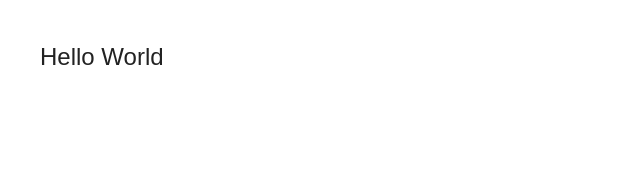
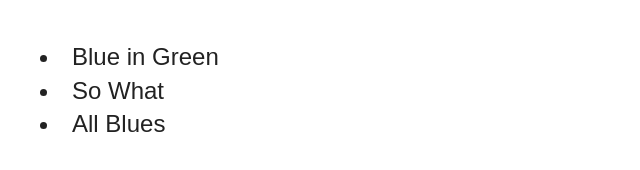
Before and after one commit to brokerstir/total-backbone, a plain HTML site: page index.html in a window 1280 px wide. Shown: the whole page, without its empty margins (0-640 px from the left). Drawn offline with Linux system fonts and the light colour scheme.

Commit message:
pass collection to a view

```diff
--- a/index.html
+++ b/index.html
@@ -15,7 +15,7 @@
     </head>
     <body>
 
-        <div id="container"></div>
+        <div id="songs"></div>
 
         <script src="js/lib/jquery-min.js"></script>
         <script src="js/lib/underscore-min.js"></script>
--- a/js/main.js
+++ b/js/main.js
@@ -1,26 +1,37 @@
+
+var Song = Backbone.Model.extend();
+
+var Songs =  Backbone.Collection.extend({
+	model: Song
+});
+
 // create view class
 var SongView = Backbone.View.extend({
-
-	tagName: "span",
-	className: "song",
-	id: "1234",
-
-	attributes: {
-		"data-genre": "Jazz"
-	},
+	tagName: "li",
 
 	render: function(){
-		this.$el.html("Hello World");
+		this.$el.html(this.model.get("title"));
 		return this;
 	}
 
 });
 
-// create instance of view and tell where to render in the DOM
-var songView = new SongView();
+var SongsView = Backbone.View.extend({
+	render: function(){
+		var self = this;
+		this.model.each(function(song){
+			var songView = new SongView({model: song});
+			self.$el.append(songView.render().$el);
 
+		});
+	}
+});
 
-//songView.render();
-//$("#container").html(songView.$el);
+var songs = new Songs([
+	new Song({ title: "Blue in Green"}),
+	new Song({ title: "So What"}),
+	new Song ({ title: "All Blues"})
+]);
 
-$("#container").html(songView.render().$el);
+var songsView = new SongsView({ el: "#songs", model: songs});
+songsView.render()
```
